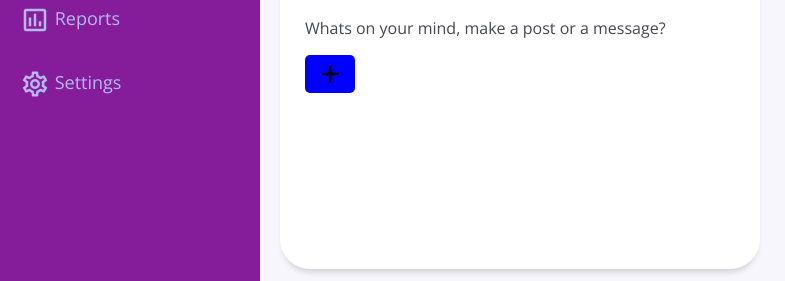
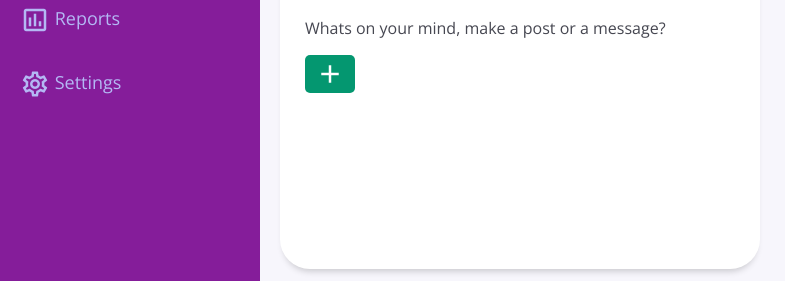
Before and after one commit to Umapavan-3045/Task3, a plain HTML site: page index.html in a window 1280 px wide. Shown: the part 519-800 px from the top of the page, 0-785 px from the left. Drawn offline with nearby package versions, Linux system fonts and the light colour scheme.

Commit message:
Update index.html

```diff
--- a/index.html
+++ b/index.html
@@ -135,7 +135,7 @@
             <p class="text-secondary">
               Whats on your mind, make a post or a message?
             </p>
-            <button type="button" id="openPopupBtn" style="border:none; background-color:blue; border-radius:5px;padding:10px;">
+            <button type="button" id="openPopupBtn" style="border:none;color:rgb(255, 255, 255); background-color:rgb(4, 151, 112); border-radius:5px;padding:10px;">
               <span class="material-icons-outlined">add</span>
             </button>
           </div>
```
